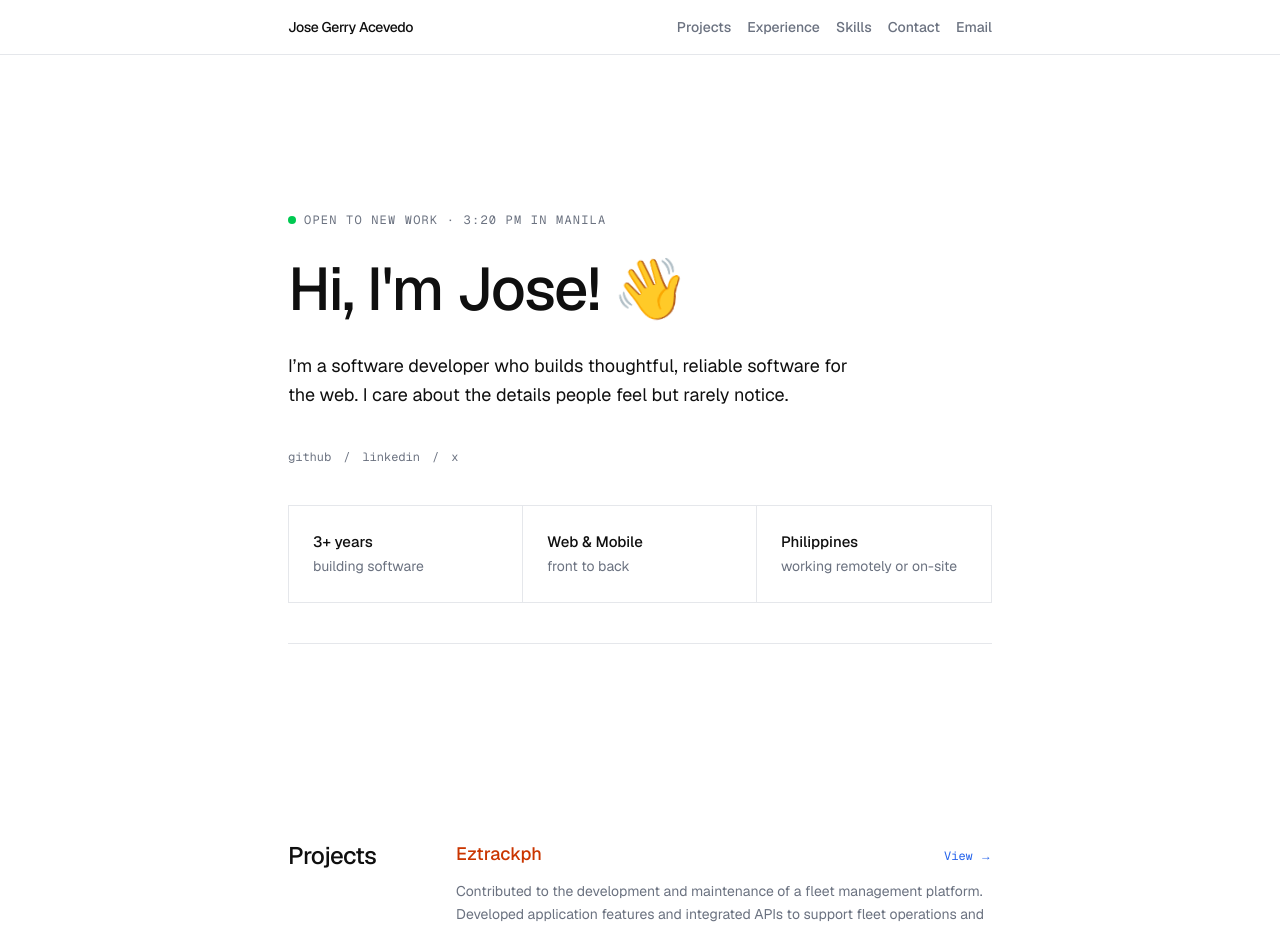
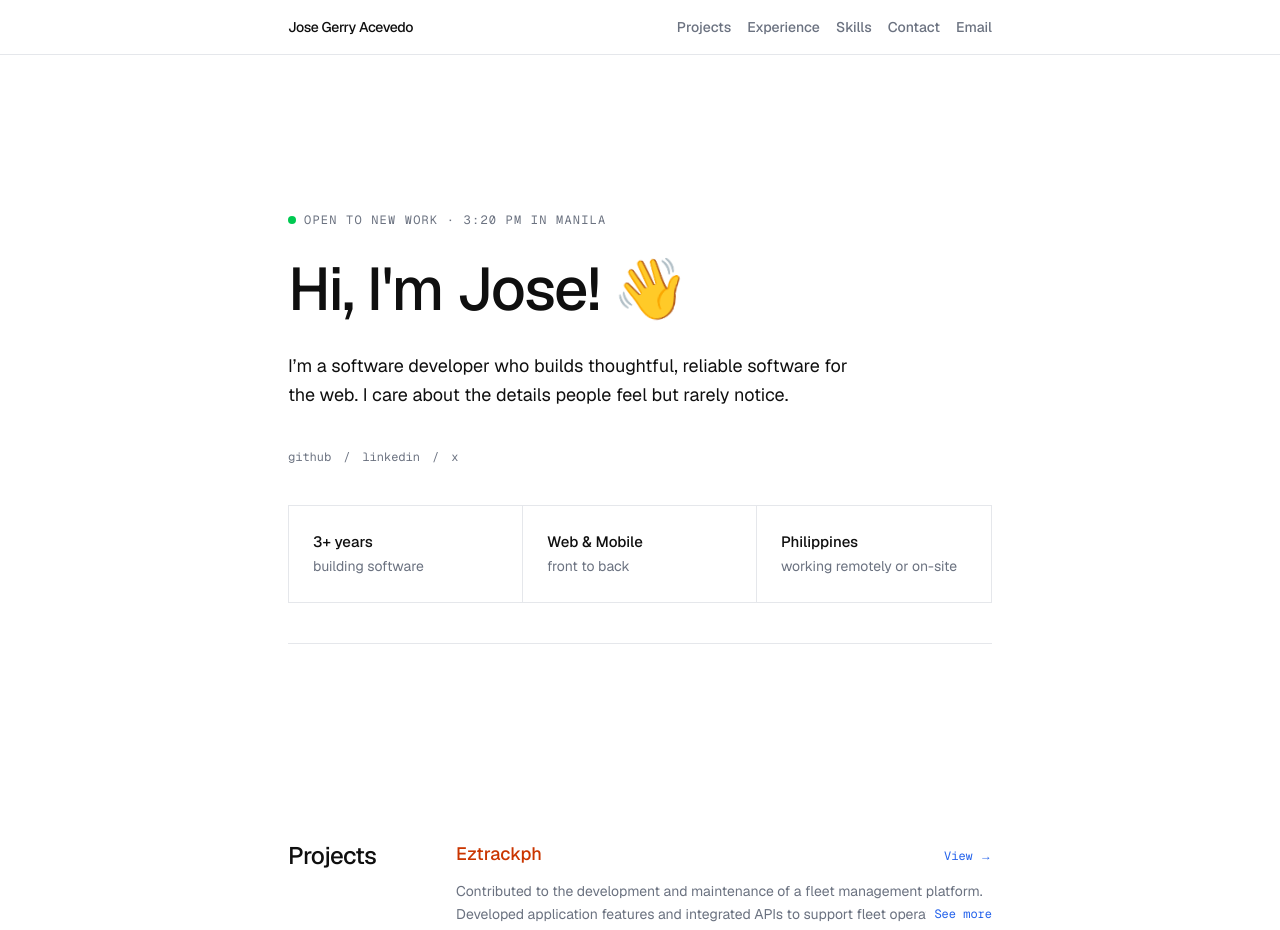
Before and after one commit to josegerryacevedo/personal-portfolio, a Next.js app: page / in a window 1280 px wide. Shown: the top 930 px of the page. Built offline with nearby package versions, Linux system fonts and the light colour scheme.

Commit message:
Implement expandable project descriptions in Projects component for improved user interaction; update buildout configuration file.

```diff
--- a/src/components/Projects.tsx
+++ b/src/components/Projects.tsx
@@ -1,3 +1,7 @@
+"use client";
+
+import { useState } from "react";
+
 const projects = [
   {
     title: "Eztrackph",
@@ -18,6 +22,11 @@ const projects = [
 ];
 
 export default function Projects() {
+  const [expanded, setExpanded] = useState<Record<string, boolean>>({});
+
+  const toggle = (title: string) =>
+    setExpanded((prev) => ({ ...prev, [title]: !prev[title] }));
+
   return (
     <section
       id="projects"
@@ -43,7 +52,33 @@ export default function Projects() {
                   View →
                 </a>
               </div>
-              <p className="text-sm text-muted mb-4 leading-relaxed">{p.description}</p>
+              <div className="relative mb-4">
+                  <p
+                    className={`text-sm text-muted leading-relaxed ${
+                      expanded[p.title] ? "" : "line-clamp-2"
+                    }`}
+                  >
+                    {p.description}
+                  </p>
+                  {!expanded[p.title] && (
+                    <button
+                      type="button"
+                      onClick={() => toggle(p.title)}
+                      className="absolute bottom-1 right-0 text-xs font-mono text-accent hover:underline bg-background pl-2 transition-colors"
+                    >
+                      See more
+                    </button>
+                  )}
+                </div>
+                {expanded[p.title] && (
+                  <button
+                    type="button"
+                    onClick={() => toggle(p.title)}
+                    className="text-xs font-mono text-accent hover:underline mb-4 transition-colors"
+                  >
+                    See less
+                  </button>
+                )}
               <p className="text-[12px] font-mono uppercase tracking-wider text-muted mb-2">
                 {p.status}
               </p>
```
Also changed, not shown: buildout.txt.
